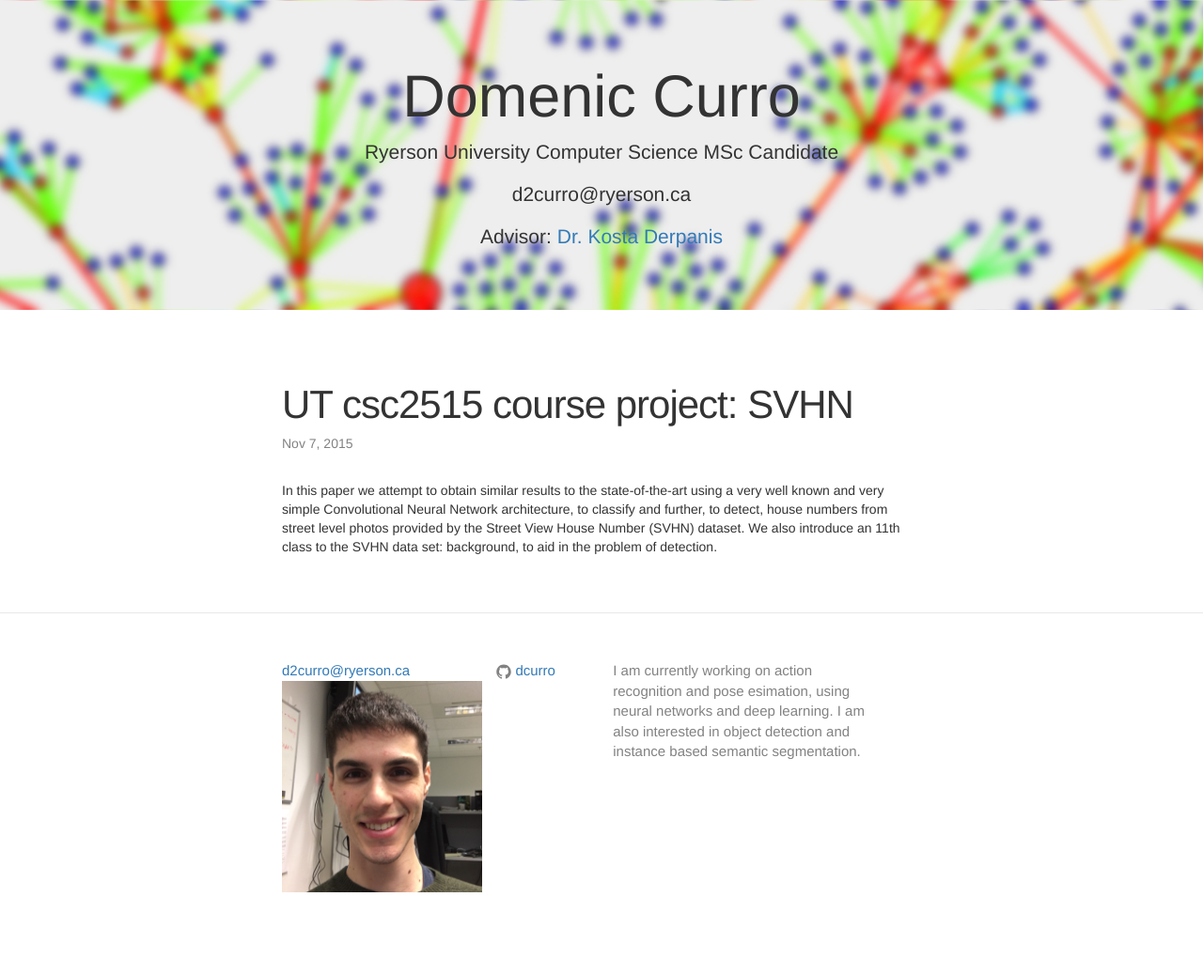
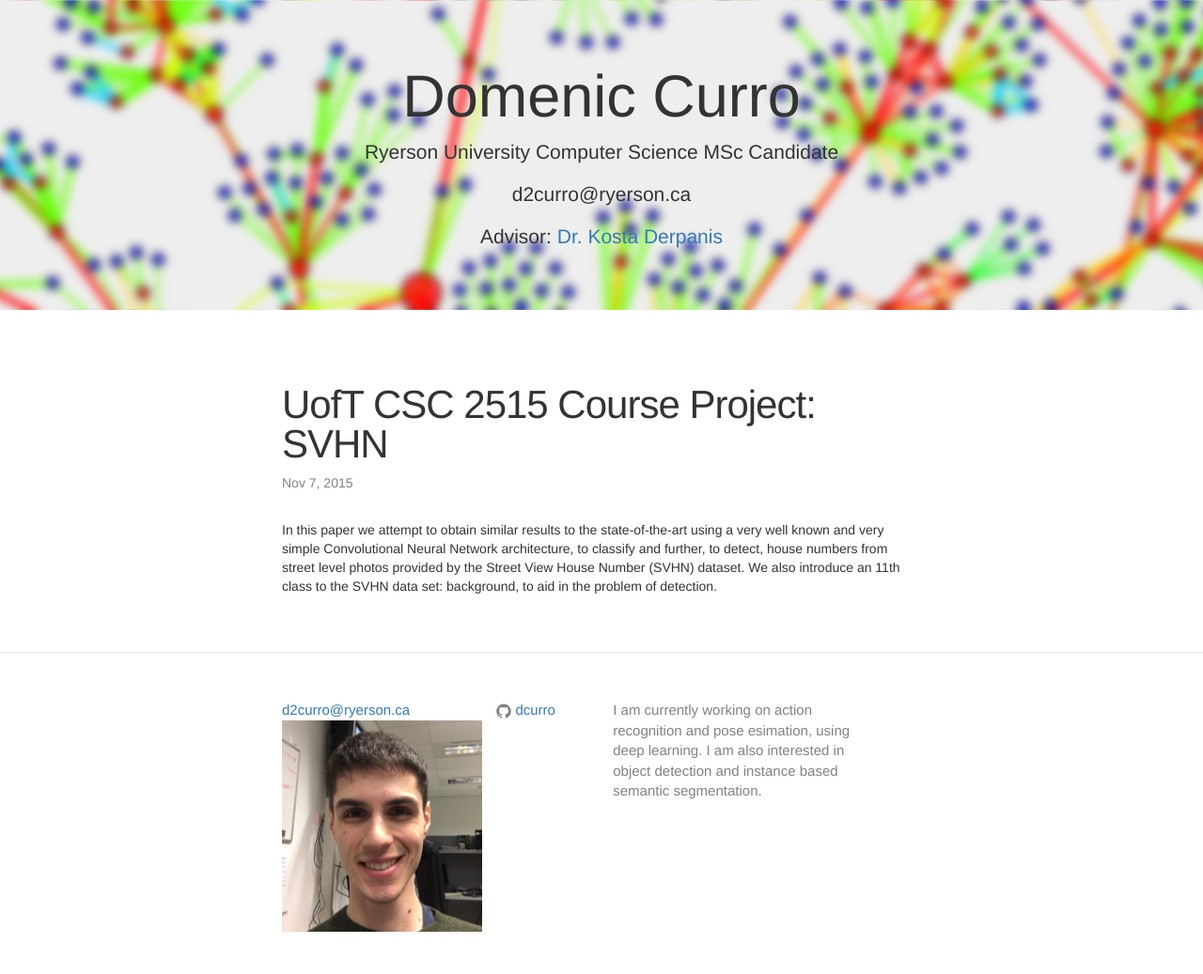
Before and after one commit to DCurro/dcurro.github.io, a Jekyll site: the page built from _posts/2015-11-05-svhn.markdown, in a window 1280 px wide. Shown: the whole page at 94% size. Built offline with Jekyll 4.4.1, drawn with Linux system fonts in a browser that asks for light colours; before the commit the page ends 995 px from its top, so only the background shows below that.

Commit message:
Style tweaks

```diff
--- a/_config.yml
+++ b/_config.yml
@@ -2,7 +2,7 @@
 title:
 email: d2curro@ryerson.ca
 description: > # this means to ignore newlines until "baseurl:"
-  I am currently working on action recognition and pose esimation, using neural networks and deep learning.
+  I am currently working on action recognition and pose esimation, using deep learning.
   I am also interested in object detection and instance based semantic segmentation.
 baseurl: "" # the subpath of your site, e.g. /blog/
 url: "http://dcurro.com" # the base hostname & protocol for your site
--- a/_posts/2015-11-05-svhn.markdown
+++ b/_posts/2015-11-05-svhn.markdown
@@ -1,9 +1,9 @@
 ---
 layout: post
-title:  "UT csc2515 course project: SVHN"
+title:  "UofT CSC 2515 Course Project: SVHN"
 date:   2015-11-07 20:40:57
 categories: machine learning
 image: https://raw.githubusercontent.com/DCurro/dcurro.github.io/master/_assets/svhn_cover.png
-paper: "https://github.com/DCurro/dcurro.github.io/blob/master/_assets/UT_CSC2515_Course_Project_SVHN.pdf"
+paper: "dcurro.com/_assets/UT_CSC2515_Course_Project_SVHN.pdf"
 ---
 In this paper we attempt to obtain similar results to the state-of-the-art using a very well known and very simple Convolutional Neural Network architecture, to classify and further, to detect, house numbers from street level photos provided by the Street View House Number (SVHN) dataset. We also introduce an 11th class to the SVHN data set: background, to aid in the problem of detection.
--- a/_posts/2016-02-06-roads.markdown
+++ b/_posts/2016-02-06-roads.markdown
@@ -1,6 +1,6 @@
 ---
 layout: post
-title:  "RU cp8206 course project: Road Segmentation"
+title:  "RU CP 8206 course project: Road Segmentation"
 date:   2016-02-06 20:40:57
 categories: machine learning
 image: https://raw.githubusercontent.com/DCurro/dcurro.github.io/master/_assets/road_cover.png
```
